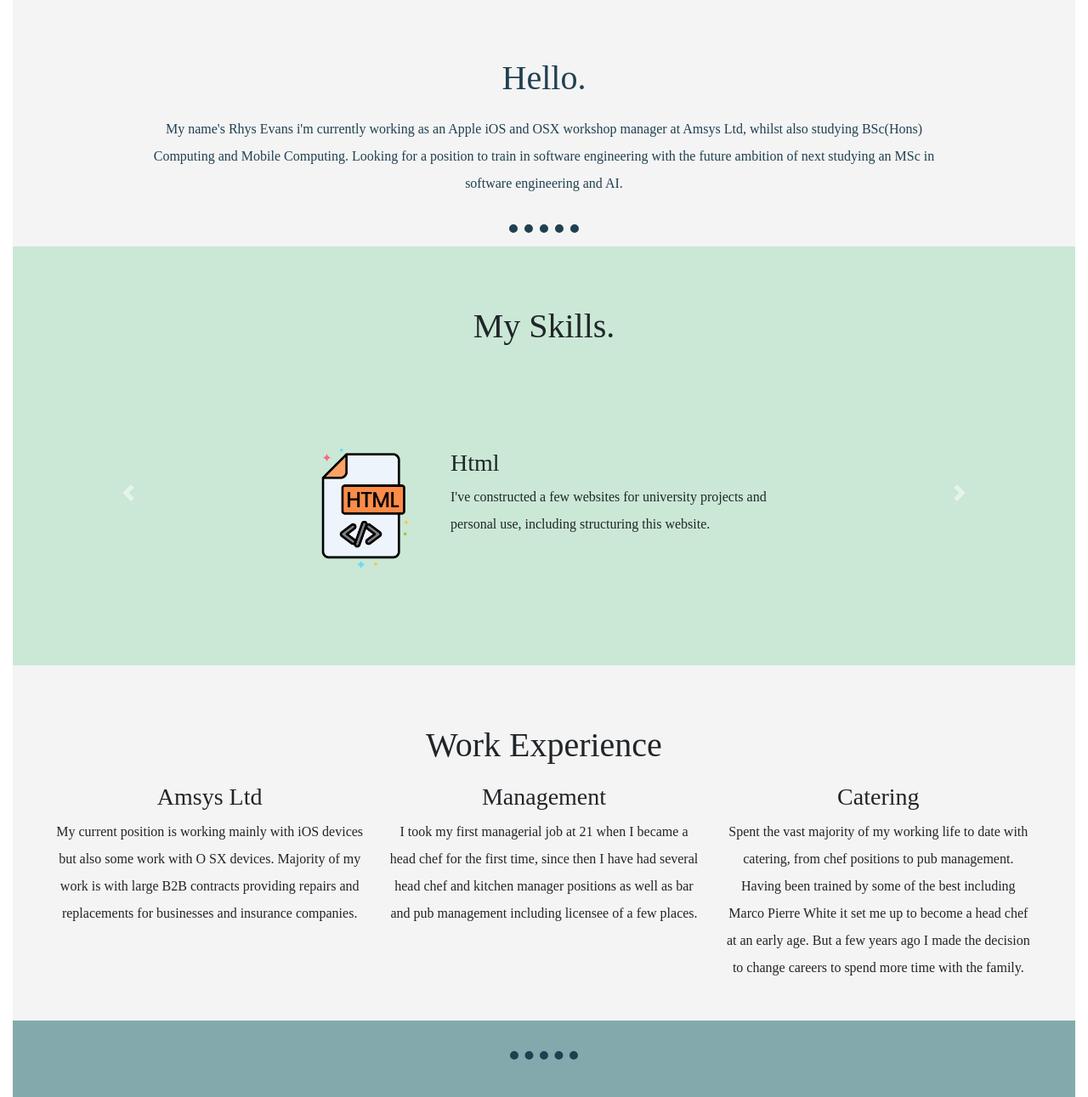
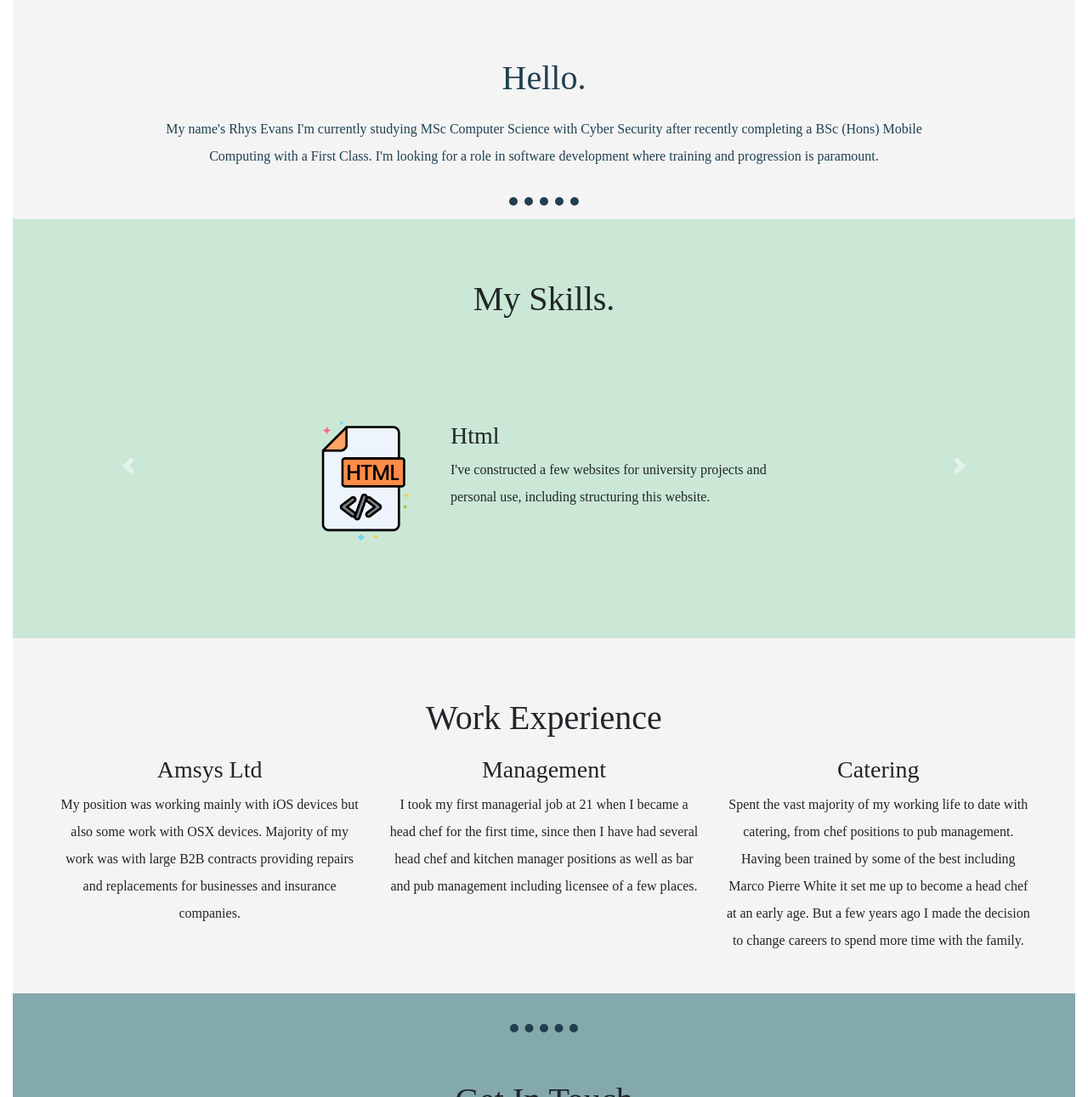
Before and after one commit to rhysevans371a/CVBoot, a plain HTML site: page index.html in a window 1280 px wide. Shown: the part 1162-2453 px from the top of the page at 85% size. Drawn offline with nearby package versions, Linux system fonts and the light colour scheme.

Commit message:
Status update

```diff
--- a/index.html
+++ b/index.html
@@ -59,9 +59,9 @@
         <h2>Computer science student</h2>
         <img id="profile_pic" src="images/mecrop.png" alt="my-profile-pic">
         <h2>Hello.</h2>
-        <p class="profile">My name's Rhys Evans i'm currently working as an Apple iOS and OSX workshop manager at Amsys Ltd, whilst also studying BSc(Hons) Computing and Mobile Computing.
-          Looking for a position to train in software engineering
-          with the future ambition of next studying an MSc in software engineering and AI.</p>
+        <p class="profile">My name's Rhys Evans I'm currently studying MSc Computer
+          Science with Cyber Security after recently completing a BSc (Hons) Mobile Computing with a First Class.
+        I'm looking for a role in software development where training and progression is paramount.</p>
           <hr>
       </section>
 
@@ -127,8 +127,8 @@
         <div class="col-lg-4">
 
           <h3 class="feature-title">Amsys Ltd</h3>
-          <p>My current position is working mainly with iOS devices but also some work with O SX devices.
-          Majority of my work is with large B2B contracts providing repairs and replacements for businesses and insurance companies.</p>
+          <p>My position was working mainly with iOS devices but also some work with OSX devices.
+          Majority of my work was with large B2B contracts providing repairs and replacements for businesses and insurance companies.</p>
         </div>
 
         <div class="col-lg-4">
```
